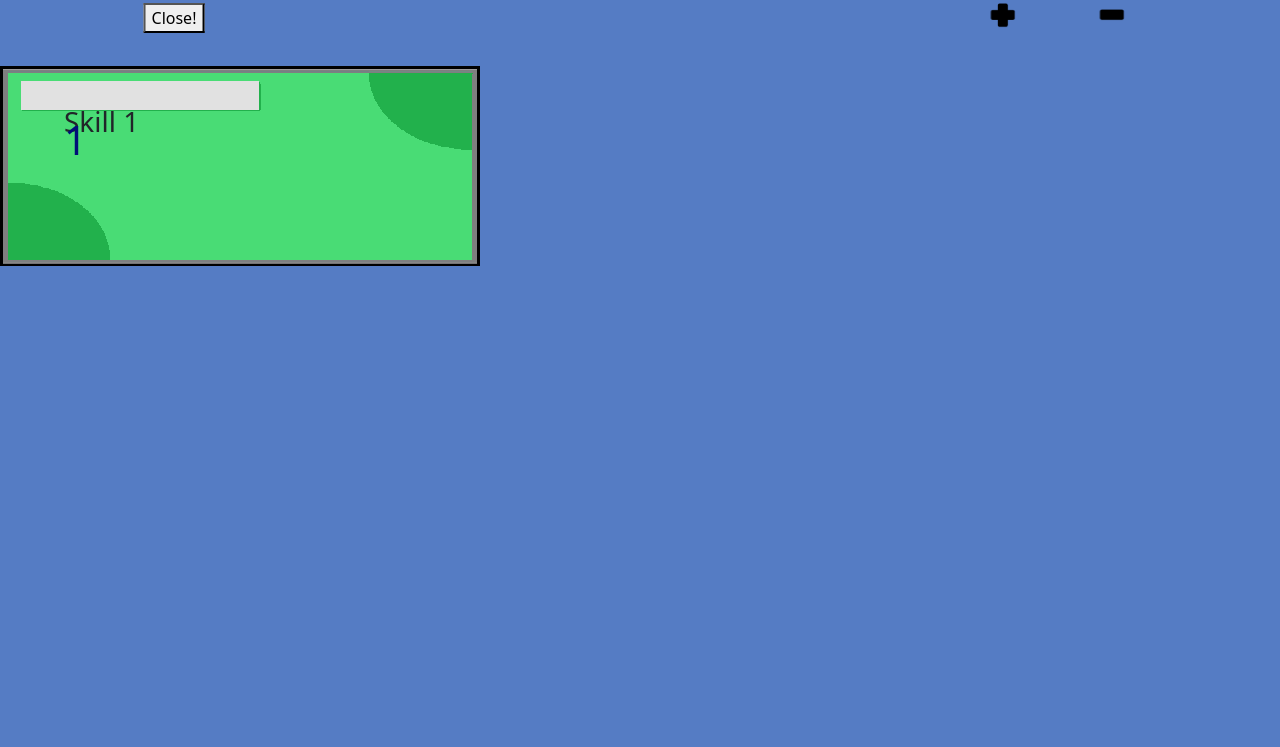
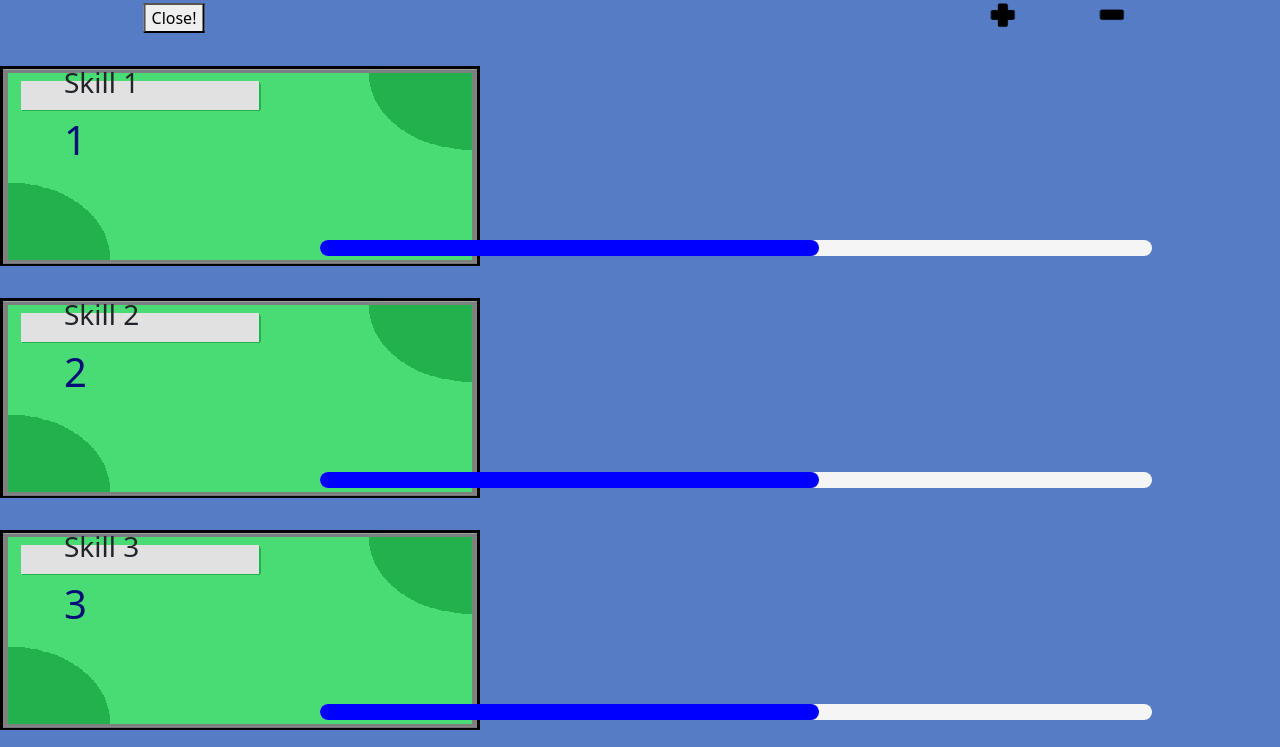
Before and after one commit to Eldenwyre/YATM, an Electron app: page skills.html in a window 1280 px wide. Shown: the part 53-800 px from the top of the page. Drawn offline with nearby package versions, Linux system fonts and the light colour scheme.

Commit message:
Update skills to match GUI branch

```diff
--- a/skills.html
+++ b/skills.html
@@ -15,9 +15,9 @@
 
     <center><h1>SKILLS!</center></h1>
 
-    <!--Adds a button to close the skills menu-->
+     <!--Adds a button to close the skills menu-->
 
-    <div class="row">
+     <div class="row">
       <div class="col-2">
         <div>
           <button id="skillclose" style="margin-left: 90%;
@@ -37,30 +37,30 @@
 
     <!-- This script displays the current skills and information about the skills -->
     <script type="text/javascript">
-      var test = ["Skill 1",];//"Skill 2","Skill 3","Skill 4", "Skill 5", "Skill 6", "Skill 7", "Skill 8", "Skill 9"];
+      var test = ["Skill 1","Skill 2","Skill 3","Skill 4", "Skill 5", "Skill 6", "Skill 7", "Skill 8", "Skill 9"];
       var levelTest = ["1", "2", "3", "4"];
-      var experience = "60%";
+      var experience = '60'; //Current experience percentage to next level
+      var maximum = '100'; //Value to reach the next level
       for (i = 0; i < test.length; i++) {
         var Skill = document.createElement('div');
         var img = document.createElement('img');
         var Name = document.createElement('h3');
         var Level = document.createElement('h1');
-        var XP = document.createElement('div')
-        var XPProgress = document.createElement('div');
+        var XP = document.createElement('progress')
+
         Skill.className = 'skillTab';
         img.src = "images/Skill.png"
         Name.className = 'skillName';
         Name.innerHTML = test[i];
-        XP.className = 'XP';
-        XPProgress.className = 'XPProgress';
-        XPProgress.style.setProperty("width", experience);
+        XP.className = 'Xp';
+        XP.max = maximum;
+        XP.value = experience;
         Level.className = 'skillLevel';
         Level.innerHTML = levelTest[i];
         Skill.appendChild(img);
         Skill.appendChild(Name);
         Skill.appendChild(Level);
         Skill.appendChild(XP);
-        Skill.appendChild(XPProgress);
         document.getElementsByTagName('body')[0].appendChild(Skill);
       }
     </script>
@@ -86,7 +86,6 @@
 
       /* Style used to make the name of the skill appear in the designated box for names */
       .skillName{
-        margin-top: 3%;
         position: absolute;
         top: 0%;
         left: 5%;
@@ -100,20 +99,25 @@
         left: 5%;
       }
 
-      .XP{
+      /* Progress bar for each skill's experience */
+      .Xp{
+        -webkit-appearance: none;
         position: absolute;
         bottom: 5%;
         left: 25%;
-        width: 50%;
-        background-color: white;
+        width: 65%;
       }
 
-      .XPProgress{
-        position: absolute;
-        bottom: 5%;
-        left: 25%;
-        background-color: blue;
+      .Xp::-webkit-progress-bar{
+        background: whitesmoke;
+        border-radius: 10px;
       }
+
+      .Xp::-webkit-progress-value{
+        background: blue;
+        border-radius: 10px;
+      }
+
   </style>
 </html>
 
@@ -124,11 +128,6 @@
   skillclose.addEventListener('click', function () {
       ipcRenderer.send("skillclose"); // ipcRender.send will pass the information to main process
   });
-
-  const add = document.getElementById('addskill');
-  add.addEventListener('click', function () {
-    ipcRenderer.send("addskill"); //Calls the main process to close the program
-  });
 </script>
 
 <script src="http://ajax.googleapis.com/ajax/libs/jquery/1/jquery.min.js"></script>
```
